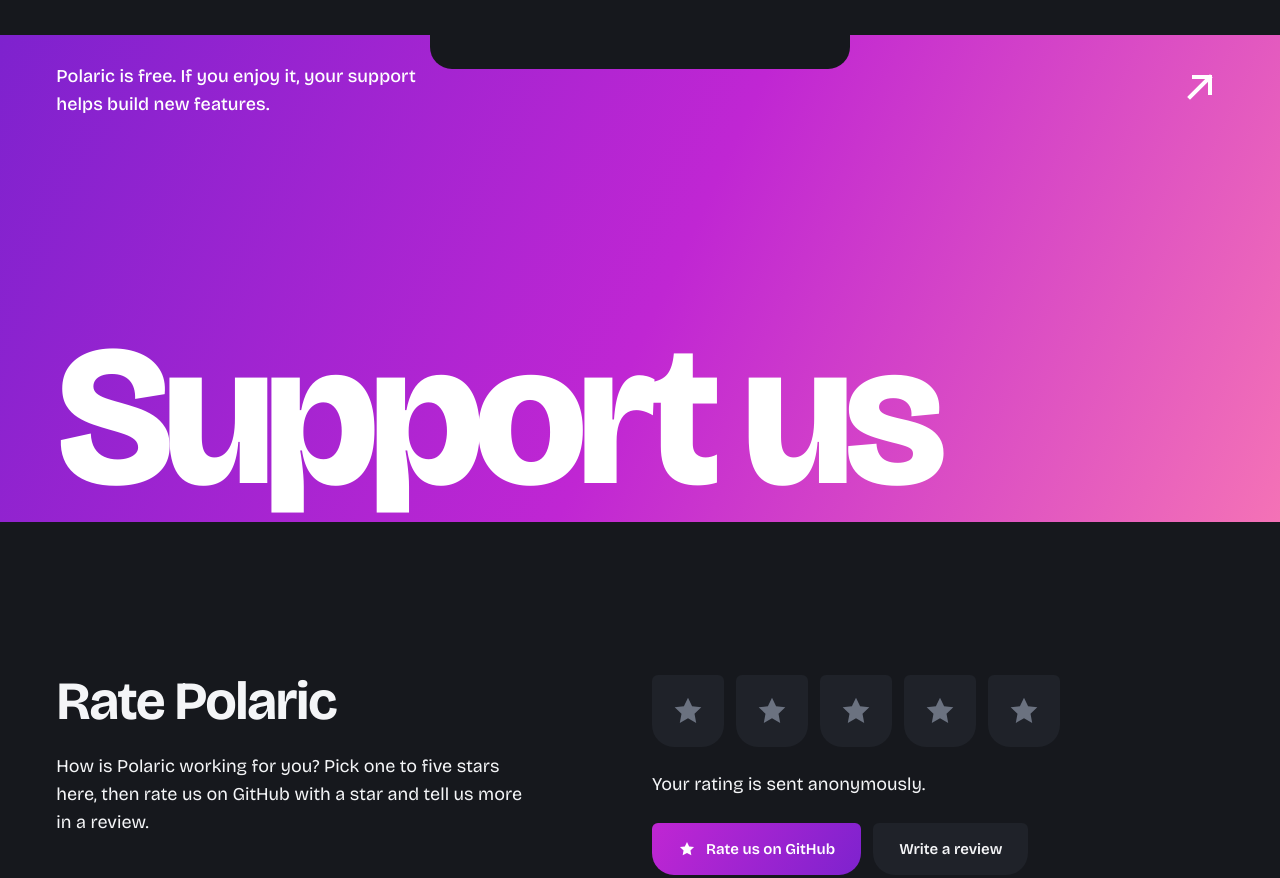
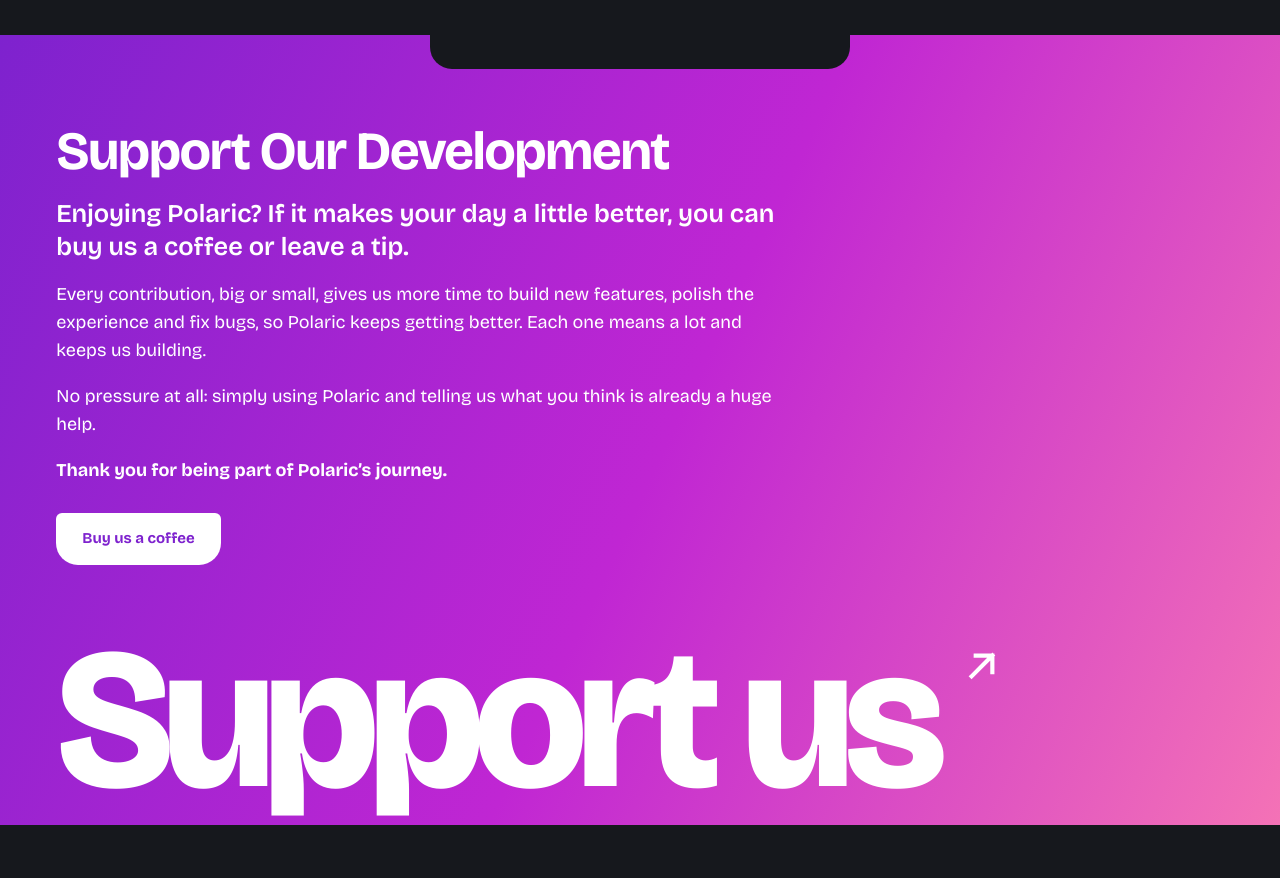
Before and after one commit to polaricDev/polaricDev.github.io, a plain HTML site: page index.html in a window 1280 px wide. Shown: the part 8560-9438 px from the top of the page. Drawn offline with Linux system fonts and the light colour scheme; no server answers.

Commit message:
Support section: clear ask with the full message and a Buy us a coffee button
Co-Authored-By: Claude Opus 5.5 <noreply@anthropic.com>
Claude-Session: https://claude.ai/code/session_01MV4GvHsgXG7CLnLkjreLXq

```diff
--- a/assets/site.css
+++ b/assets/site.css
@@ -238,24 +238,29 @@ p { margin: 0; }
 
 /* ---------- Support: the whole band is the link ---------- */
 .support {
-  position: relative; display: block; margin-top: var(--gap);
-  min-height: clamp(420px, 38vw, 560px); padding: 28px var(--m) 24px;
-  background: linear-gradient(115deg, var(--berry-c) 0%, var(--berry-b) 52%, var(--berry-a) 100%); color: #fff; text-decoration: none;
-  border-radius: 0 0 0 0;
-  transition: background-color .15s, color .15s;
+  position: relative; margin-top: var(--gap);
+  padding: clamp(72px, 7vw, 112px) var(--m) 24px;
+  background: linear-gradient(115deg, var(--berry-c) 0%, var(--berry-b) 52%, var(--berry-a) 100%); color: #fff;
   overflow: hidden;
 }
 .support::before { /* the notch, cut into the band's top edge */
   content: ""; position: absolute; left: 50%; top: 0; translate: -50% 0;
   width: min(38vw, 420px); height: 34px; background: var(--ground); border-radius: 0 0 22px 22px;
 }
-.support:hover, .support:focus-visible { background: var(--ink); color: var(--ground); outline: none; }
-.support-note { display: block; max-width: 22em; font-size: var(--t-body); font-weight: 500; }
-.support-arrow { position: absolute; top: 28px; right: var(--m); }
+.support-copy { max-width: 40em; display: grid; gap: 18px; justify-items: start; }
+.support-copy h2 { font-size: var(--t-h2); line-height: 1; letter-spacing: -0.03em; }
+.support-copy p { font-size: var(--t-body); line-height: 1.55; }
+.support-lead { font-size: var(--t-h3) !important; font-weight: 600; line-height: 1.3 !important; }
+.support-thanks { font-weight: 700; }
+.support-btn { margin-top: 10px; background: #fff; color: var(--berry-c); font-weight: 700; }
+.support-btn:hover, .support-btn:focus-visible { background: var(--ground); color: #fff; }
 .support-word {
-  position: absolute; left: var(--m); right: var(--m); bottom: 24px;
+  display: flex; align-items: flex-start; gap: .1em; margin-top: clamp(48px, 6vw, 96px);
+  color: #fff; text-decoration: none;
   font-weight: 800; font-size: clamp(64px, 15.6vw, 280px); line-height: .8; letter-spacing: -0.05em; white-space: nowrap;
 }
+.support-word:hover { color: var(--ground); }
+.support-arrow { flex: none; width: .25em; height: .25em; }
 
 /* ---------- Rate ---------- */
 .rate { padding: var(--gap) var(--m) 0; display: grid; grid-template-columns: repeat(12, 1fr); column-gap: 24px; row-gap: 32px; }
@@ -337,9 +342,7 @@ p { margin: 0; }
   .rate-head, .rate-body { grid-column: 1 / -1; }
   .stars { gap: 8px; width: 100%; }
   .stars button { flex: 1 1 0; width: auto; height: 60px; }
-  .support { min-height: 360px; }
-  .support-note { max-width: 15em; }
-  .support-arrow { width: 32px; height: 32px; }
-  .support-word { font-size: 22vw; }
+  .support-word { font-size: 19vw; }
+  .support-arrow { display: none; }
   .support::before { width: 46vw; height: 22px; border-radius: 0 0 14px 14px; }
 }
--- a/index.html
+++ b/index.html
@@ -15,7 +15,7 @@
 <meta property="og:image" content="https://polaricdev.github.io/assets/img/video-poster.jpg">
 <meta name="twitter:card" content="summary_large_image">
 <link rel="preload" href="assets/fonts/BricolageGrotesque.woff2" as="font" type="font/woff2" crossorigin>
-<link rel="stylesheet" href="assets/site.css?v=1.1.1-3">
+<link rel="stylesheet" href="assets/site.css?v=1.1.1-4">
 
 <!-- Google Analytics 4 -->
 <script async src="https://www.googletagmanager.com/gtag/js?id=G-278K1T67BM"></script>
@@ -289,11 +289,17 @@
 </section>
 
 <!-- Support: the whole band is the link -->
-<a class="support" id="support" href="https://sociabuzz.com/polaric_dev/tribe" target="_blank" rel="noopener" data-support>
-  <span class="support-note">Polaric is free. If you enjoy it, your support helps build new features.</span>
-  <svg class="support-arrow" viewBox="0 0 48 48" width="48" height="48" aria-hidden="true"><path d="M14 34 34 14M18 14h16v16" fill="none" stroke="currentColor" stroke-width="4" stroke-linecap="square"/></svg>
-  <span class="support-word">Support us</span>
-</a>
+<section class="support" id="support" aria-labelledby="support-title">
+  <div class="support-copy">
+    <h2 id="support-title">Support Our Development</h2>
+    <p class="support-lead">Enjoying Polaric? If it makes your day a little better, you can buy us a coffee or leave a tip.</p>
+    <p>Every contribution, big or small, gives us more time to build new features, polish the experience and fix bugs, so Polaric keeps getting better. Each one means a lot and keeps us building.</p>
+    <p>No pressure at all: simply using Polaric and telling us what you think is already a huge help.</p>
+    <p class="support-thanks">Thank you for being part of Polaric&rsquo;s journey.</p>
+    <a class="btn support-btn" href="https://sociabuzz.com/polaric_dev/tribe" target="_blank" rel="noopener" data-support>Buy us a coffee</a>
+  </div>
+  <a class="support-word" href="https://sociabuzz.com/polaric_dev/tribe" target="_blank" rel="noopener" data-support tabindex="-1" aria-hidden="true">Support us<svg class="support-arrow" viewBox="0 0 48 48" width="48" height="48" aria-hidden="true"><path d="M14 34 34 14M18 14h16v16" fill="none" stroke="currentColor" stroke-width="4" stroke-linecap="square"/></svg></a>
+</section>
 
 <!-- Rate -->
 <section class="rate" id="rate" aria-labelledby="rate-title">
@@ -347,6 +353,6 @@
   </div>
 </footer>
 
-<script src="assets/site.js?v=1.1.1-3" defer></script>
+<script src="assets/site.js?v=1.1.1-4" defer></script>
 </body>
 </html>
```
